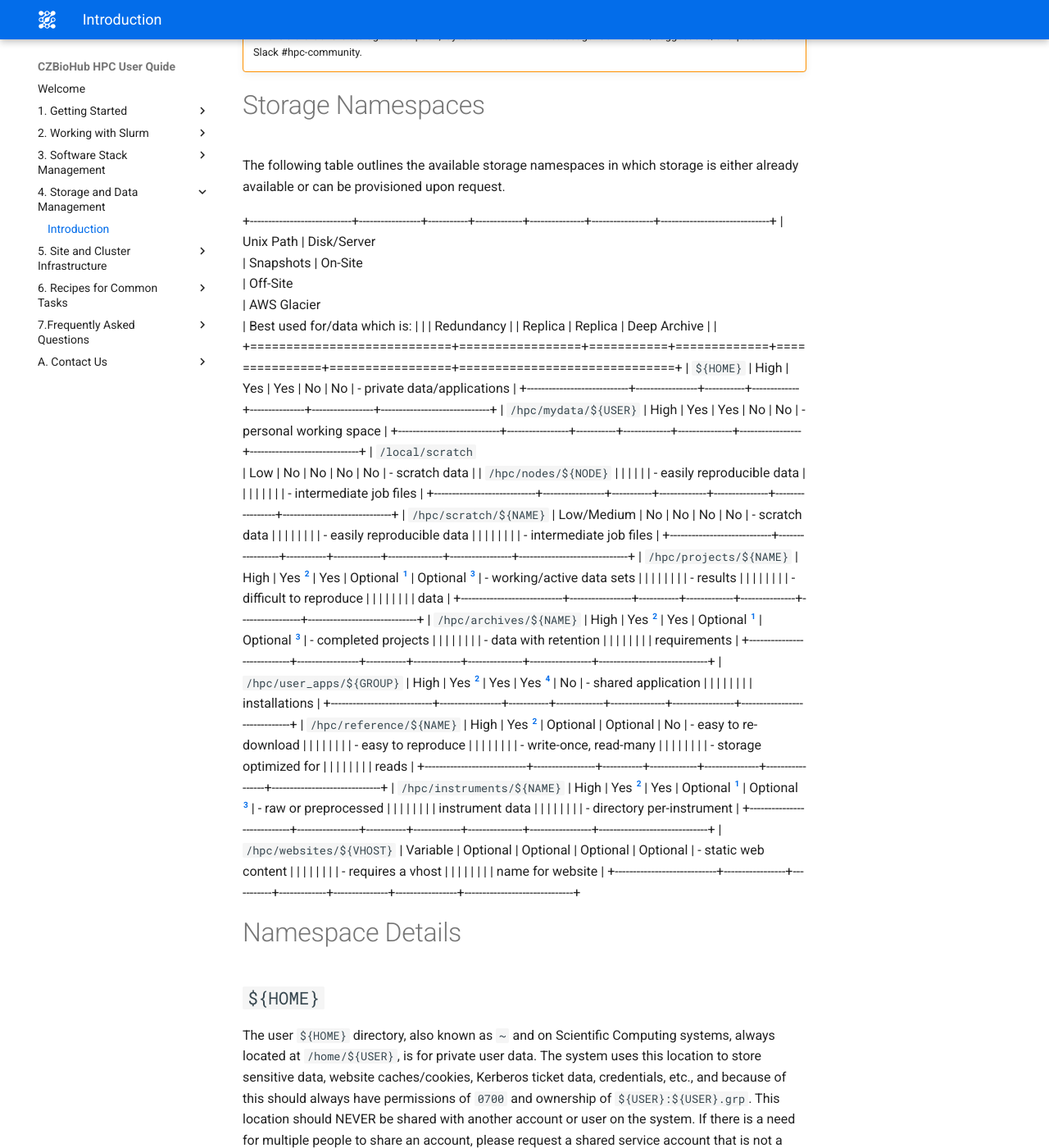
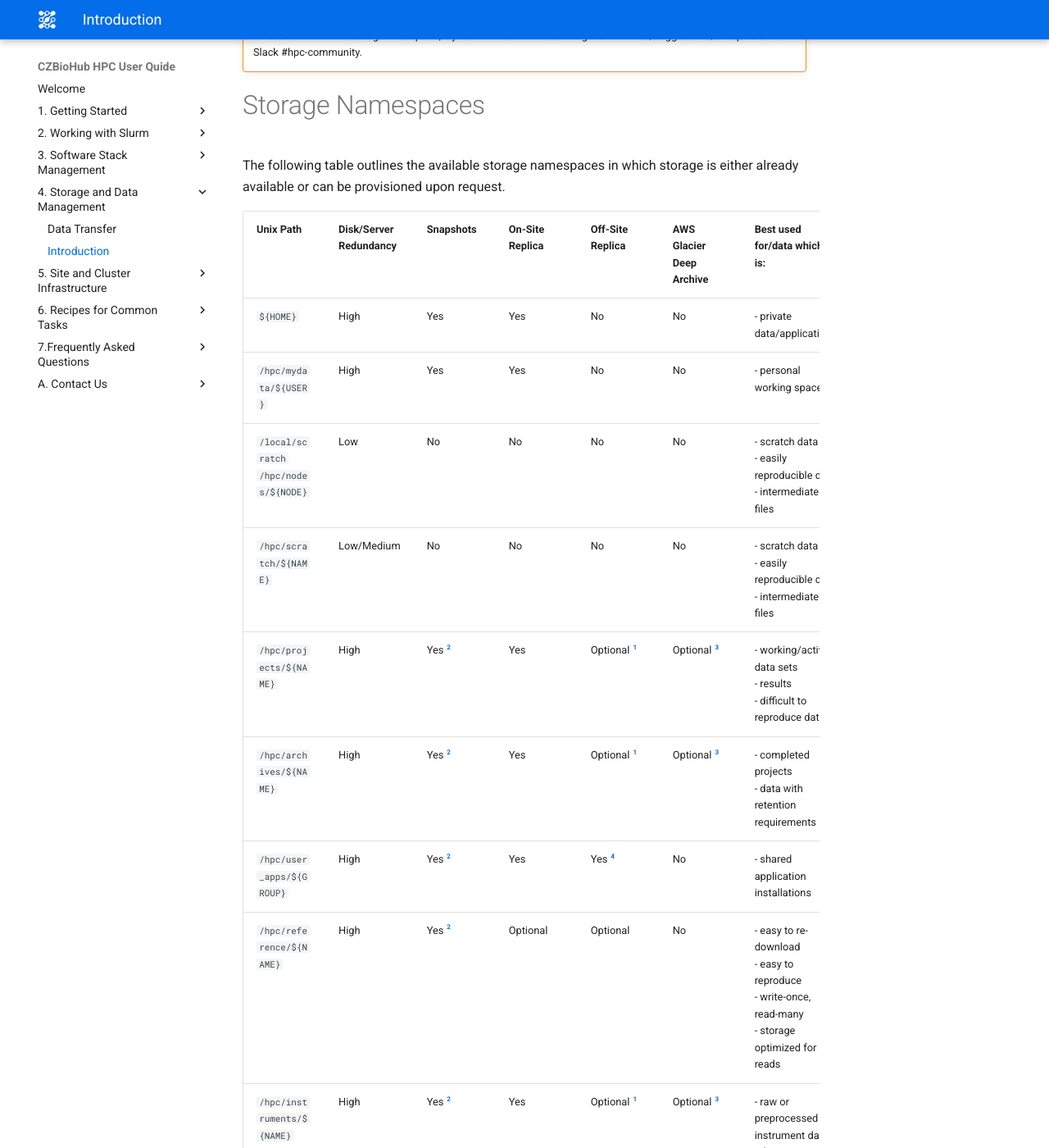
Before and after one commit to biohub-hpc/hpcuserguide, an MkDocs documentation site: the page built from docs/4._Storage_and_Data_Management/b._Storage_Namespaces.md, in a window 1280 px wide and 1400 px high, scrolled down 196 px. Shown: the whole window at 82% size. Built offline with MkDocs 1.6.1 and Material for MkDocs 9.7.7, drawn with Linux system fonts in a browser that asks for light colours; some of the changed text lies outside the part shown.

Commit message:
added two pages: data transfer, and pigz usage. modified table for storage and infrastructure. testing here: https://romxero.github.io/bruno-hpc-docs/ -RC

```diff
--- a/docs/4._Storage_and_Data_Management/b._Storage_Namespaces.md
+++ b/docs/4._Storage_and_Data_Management/b._Storage_Namespaces.md
@@ -9,48 +9,19 @@
 
 The following table outlines the available storage namespaces in which storage is either already available or can be provisioned upon request.
 
-+----------------------------+-----------------+-----------+-------------+---------------+-----------------+------------------------------+
-| Unix Path                  | Disk/Server<br> | Snapshots | On-Site<br> | Off-Site<br>  | AWS Glacier<br> | Best used for/data which is: |
-|                            | Redundancy      |           | Replica     | Replica       | Deep Archive    |                              |
-+============================+=================+===========+=============+===============+=================+==============================+
-| `${HOME}`                  | High            | Yes       | Yes         | No            | No              |  - private data/applications |
-+----------------------------+-----------------+-----------+-------------+---------------+-----------------+------------------------------+
-| `/hpc/mydata/${USER}`      | High            | Yes       | Yes         | No            | No              |  - personal working space    |
-+----------------------------+-----------------+-----------+-------------+---------------+-----------------+------------------------------+
-| `/local/scratch`<br>       | Low             | No        | No          | No            | No              |  - scratch data              |
-| `/hpc/nodes/${NODE}`       |                 |           |             |               |                 |  - easily reproducible data  |
-|                            |                 |           |             |               |                 |  - intermediate job files    |
-+----------------------------+-----------------+-----------+-------------+---------------+-----------------+------------------------------+
-| `/hpc/scratch/${NAME}`     | Low/Medium      | No        | No          | No            | No              |  - scratch data              |
-|                            |                 |           |             |               |                 |  - easily reproducible data  |
-|                            |                 |           |             |               |                 |  - intermediate job files    |
-+----------------------------+-----------------+-----------+-------------+---------------+-----------------+------------------------------+
-| `/hpc/projects/${NAME}`    | High            | Yes [^2]  | Yes         | Optional [^1] | Optional [^3]   |  - working/active data sets  |
-|                            |                 |           |             |               |                 |  - results                   |
-|                            |                 |           |             |               |                 |  - difficult to reproduce    |
-|                            |                 |           |             |               |                 |    data                      |
-+----------------------------+-----------------+-----------+-------------+---------------+-----------------+------------------------------+
-| `/hpc/archives/${NAME}`    | High            | Yes [^2]  | Yes         | Optional [^1] | Optional [^3]   |  - completed projects        |
-|                            |                 |           |             |               |                 |  - data with retention       |
-|                            |                 |           |             |               |                 |    requirements              |
-+----------------------------+-----------------+-----------+-------------+---------------+-----------------+------------------------------+
-| `/hpc/user_apps/${GROUP}`  | High            | Yes [^2]  | Yes         | Yes [^4]      | No              |  - shared application        |
-|                            |                 |           |             |               |                 |    installations             |
-+----------------------------+-----------------+-----------+-------------+---------------+-----------------+------------------------------+
-| `/hpc/reference/${NAME}`   | High            | Yes [^2]  | Optional    | Optional      | No              |  - easy to re-download       |
-|                            |                 |           |             |               |                 |  - easy to reproduce         |
-|                            |                 |           |             |               |                 |  - write-once, read-many     |
-|                            |                 |           |             |               |                 |  - storage optimized for     |
-|                            |                 |           |             |               |                 |    reads                     |
-+----------------------------+-----------------+-----------+-------------+---------------+-----------------+------------------------------+
-| `/hpc/instruments/${NAME}` | High            | Yes [^2]  | Yes         | Optional [^1] | Optional [^3]   |  - raw or preprocessed       |
-|                            |                 |           |             |               |                 |    instrument data           |
-|                            |                 |           |             |               |                 |  - directory per-instrument  |
-+----------------------------+-----------------+-----------+-------------+---------------+-----------------+------------------------------+
-| `/hpc/websites/${VHOST}`   | Variable        | Optional  | Optional    | Optional      | Optional        |  - static web content        |
-|                            |                 |           |             |               |                 |  - requires a vhost          |
-|                            |                 |           |             |               |                 |    name for website          |
-+----------------------------+-----------------+-----------+-------------+---------------+-----------------+------------------------------+
+| Unix Path                  | Disk/Server<br>Redundancy | Snapshots | On-Site<br>Replica | Off-Site<br>Replica | AWS Glacier<br>Deep Archive | Best used for/data which is: |
+|----------------------------|---------------------------|-----------|--------------------|---------------------|-----------------------------|------------------------------|
+| `${HOME}`                  | High                      | Yes       | Yes                | No                  | No                          | - private data/applications  |
+| `/hpc/mydata/${USER}`      | High                      | Yes       | Yes                | No                  | No                          | - personal working space     |
+| `/local/scratch`<br>`/hpc/nodes/${NODE}` | Low        | No        | No                 | No                  | No                          | - scratch data<br>- easily reproducible data<br>- intermediate job files |
+| `/hpc/scratch/${NAME}`     | Low/Medium                | No        | No                 | No                  | No                          | - scratch data<br>- easily reproducible data<br>- intermediate job files |
+| `/hpc/projects/${NAME}`    | High                      | Yes [^2]  | Yes                | Optional [^1]       | Optional [^3]               | - working/active data sets<br>- results<br>- difficult to reproduce data |
+| `/hpc/archives/${NAME}`    | High                      | Yes [^2]  | Yes                | Optional [^1]       | Optional [^3]               | - completed projects<br>- data with retention requirements |
+| `/hpc/user_apps/${GROUP}`  | High                      | Yes [^2]  | Yes                | Yes [^4]            | No                          | - shared application installations |
+| `/hpc/reference/${NAME}`   | High                      | Yes [^2]  | Optional           | Optional            | No                          | - easy to re-download<br>- easy to reproduce<br>- write-once, read-many<br>- storage optimized for reads |
+| `/hpc/instruments/${NAME}` | High                      | Yes [^2]  | Yes                | Optional [^1]       | Optional [^3]               | - raw or preprocessed instrument data<br>- directory per-instrument |
+| `/hpc/websites/${VHOST}`   | Variable                  | Optional  | Optional           | Optional            | Optional                    | - static web content<br>- requires a vhost name for website |
+
 
 
 [^1]:
--- a/mkdocs.yml
+++ b/mkdocs.yml
@@ -33,4 +33,4 @@ extra:
     - icon: fontawesome/solid/globe
       link: https://www.czbiohub.org
 
-copyright: Copyright &copy; 2024 Chan Zuckerberg Biohub Network
+copyright: Copyright &copy; 2024 Chan Zuckerberg Biohub Network.
```
Also changed, not shown: docs/4._Storage_and_Data_Management/a._Data_Transfer.md (added, +113 -0 lines), docs/5._Site_and_Cluster_Infrastructure/b._Site_BiohubSF.Computational_Infrastructure.md (+37 -42 lines), docs/6._Recipes_for_Common_Tasks/b._using_pigz.md (added, +136 -0 lines).
